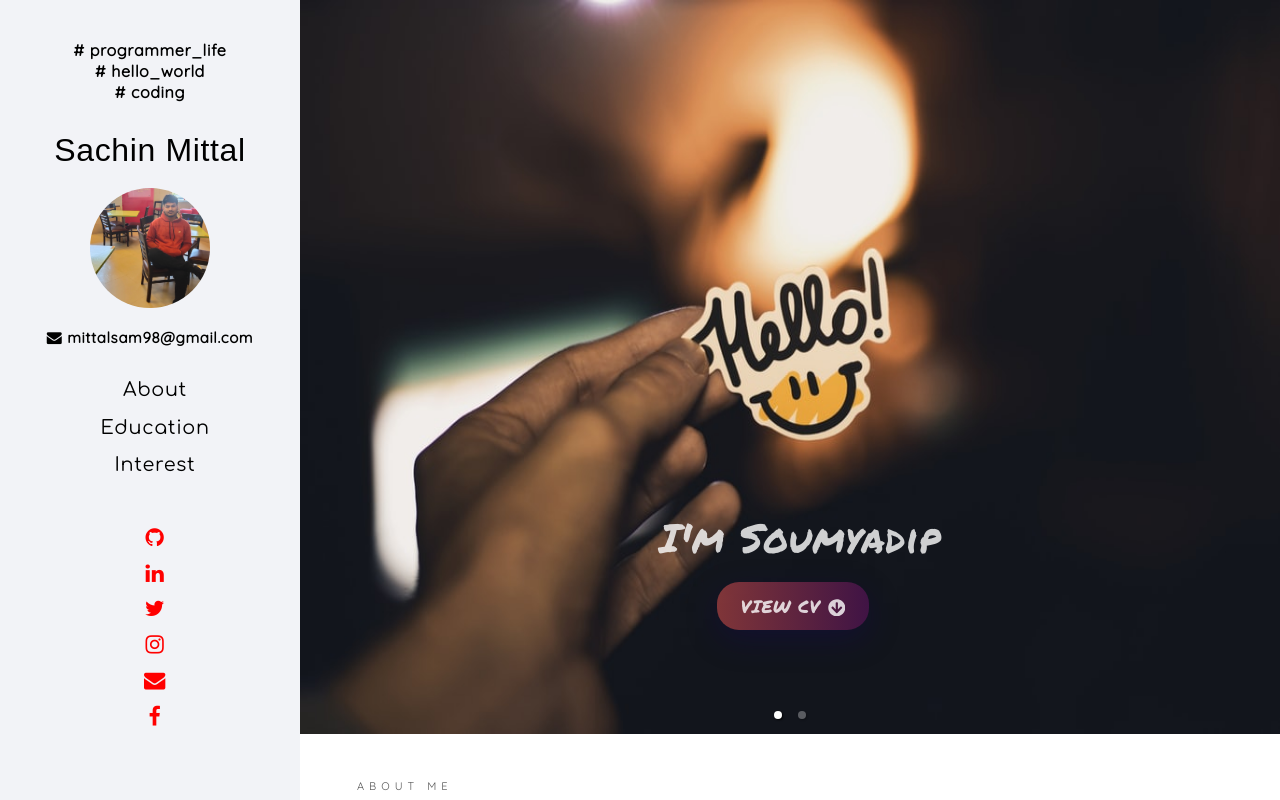
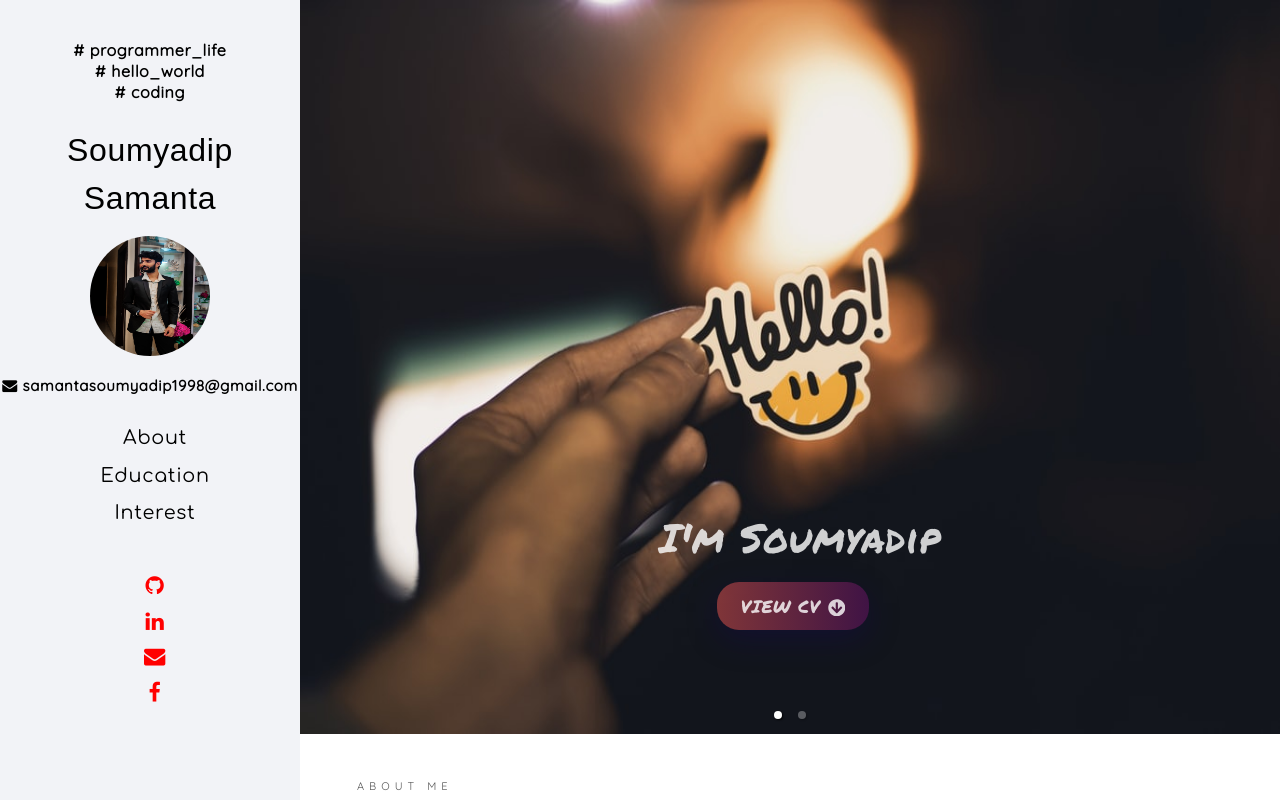
Before and after one commit to Samantasoumyadip/MyPortfolio, a React (Create React App) app: page / in a window 1280 px wide. Built offline with nearby package versions, Linux system fonts and the light colour scheme; a web font is replaced by a local one.

Commit message:
sidebar changed

```diff
--- a/src/components/sidebar/Sidebar.js
+++ b/src/components/sidebar/Sidebar.js
@@ -12,10 +12,10 @@
                 <div style={{ color: 'black', fontWeight: 'bold' }} className="tagtop"> # programmer_life </div>
                 <div style={{ color: 'black', fontWeight: 'bold' }} className=""> # hello_world </div>
                 <div style={{ color: 'black', fontWeight: 'bold' }} className=""> # coding </div>
-                <h1><Link smooth to="/#start" className="h1_links">Sachin Mittal</Link></h1>
+                <h1><Link smooth to="/#start" className="h1_links">Soumyadip Samanta</Link></h1>
 
                 <img src={logo} />
-                <p style={{ color: 'black', fontWeight: 'bold' }} className="gmail"><a href="https://mail.google.com/mail/u/0/#inbox?compose=CllgCJftvBffjPmxWxvfHWRHWnhTbpQgPxBxvkcnPpFpFqbhrXMCHXSJTsCXCVLsQzgRcVLpnPL" rel="opener noreferrer" target="_blank" className="fa fa-envelope"></a> mittalsam98@gmail.com </p>
+                <p style={{ color: 'black', fontWeight: 'bold' }} className="gmail"><a href="https://mail.google.com/mail/u/0/#inbox?compose=CllgCJftvBffjPmxWxvfHWRHWnhTbpQgPxBxvkcnPpFpFqbhrXMCHXSJTsCXCVLsQzgRcVLpnPL" rel="opener noreferrer" target="_blank" className="fa fa-envelope"></a> samantasoumyadip1998@gmail.com </p>
 
                 <ul className="sidebar-nav">
                     <li className="sidebar-nav-items"><Link smooth to="/#about" className="links">About</Link></li>
@@ -26,12 +26,10 @@
 
                 <div className="flip-card-back">
                     <ul className="sidebar-nav">
-                        <li className="sidebar-nav-icons"> <a href="https://github.com/mittalsam98" rel="opener noreferrer" target="_blank" className="fa fas fa-github fa-lg"></a></li>
-                        <li className="sidebar-nav-icons"><a href="https://www.linkedin.com/in/sachin-mittal-476174158?lipi=urn%3Ali%3Apage%3Ad_flagship3_profile_view_base_contact_details%3BoRhF2EUsQJ%2BygJpLEZb%2FFA%3D%3D" rel="opener noreferrer" target="_blank" className="fa fas fa-linkedin fa-lg"></a></li>
-                        <li className="sidebar-nav-icons"> <a href="https://twitter.com/Sachin_Mittal98" rel="opener noreferrer" target="_blank" className="fa fas fa-twitter fa-lg"></a></li>
-                        <li className="sidebar-nav-icons"> <a href="https://www.instagram.com/decent_sachin.mittal/" rel="opener noreferrer" target="_blank" className="fa fas fa-instagram fa-lg"></a></li>
+                        <li className="sidebar-nav-icons"> <a href="https://github.com/Samantasoumyadip" rel="opener noreferrer" target="_blank" className="fa fas fa-github fa-lg"></a></li>
+                        <li className="sidebar-nav-icons"><a href="https://www.linkedin.com/in/soumyadip-samanta-705618197/" rel="opener noreferrer" target="_blank" className="fa fas fa-linkedin fa-lg"></a></li>
                         <li className="sidebar-nav-icons"> <a href="mailto:mittalsam98@gmail.com" rel="opener noreferrer" target="_blank" className="fa fas fa-envelope fa-lg"></a></li>
-                        <li className="sidebar-nav-icons"> <a href="https://www.facebook.com/profile.php?id=100011989067867" rel="opener noreferrer" target="_blank" className="fa fas fa-facebook fa-lg"></a></li>
+                        <li className="sidebar-nav-icons"> <a href="https://www.facebook.com/samanta.somu" rel="opener noreferrer" target="_blank" className="fa fas fa-facebook fa-lg"></a></li>
                     </ul>
                 </div>
 
```
Also changed, not shown: src/components/images/sam.jpg.
